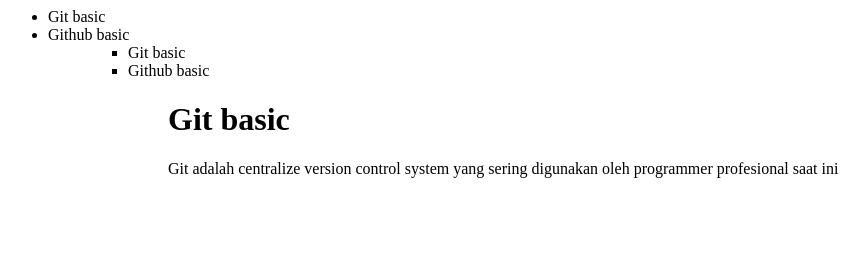
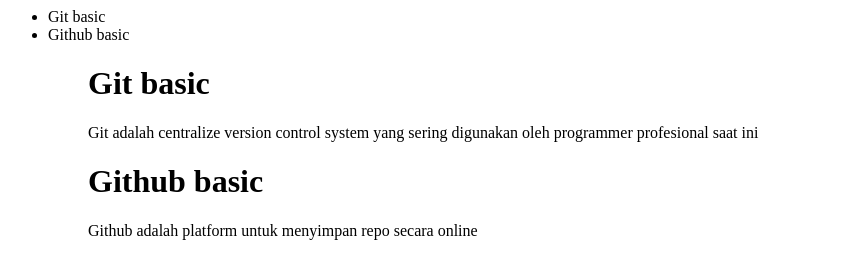
Before and after one commit to km-neuron/se-git-assignment, a plain HTML site: page ruang-belajar/pages/material.html in a window 1280 px wide. Shown: the whole page, without its empty margins (0-868 px from the left). Drawn offline with Linux system fonts and the light colour scheme.

Commit message:
update paragraph github material

```diff
--- a/ruang-belajar/pages/material.html
+++ b/ruang-belajar/pages/material.html
@@ -1,14 +1,3 @@
-<html>
-<head>
-    <title>Material Page</title>
-</head>
-<body>
-    <ul>
-        <li>Git basic</li>
-        <li>Github basic</li>
-    <ul>
-</body>
-</html>
 <html>
 <head>
     <title>Material Page</title>
@@ -20,5 +9,7 @@
     <ul>
     <h1>Git basic</h1>
     <p>Git adalah centralize version control system yang sering digunakan oleh programmer profesional saat ini</p>
+    <h1>Github basic</h1>
+    <p>Github adalah platform untuk menyimpan repo secara online</p>
 </body>
 </html>
```
